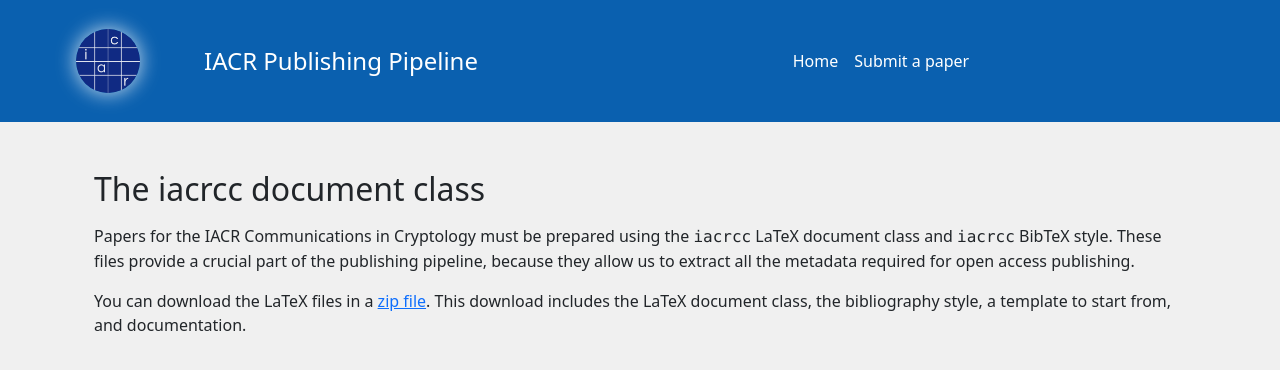
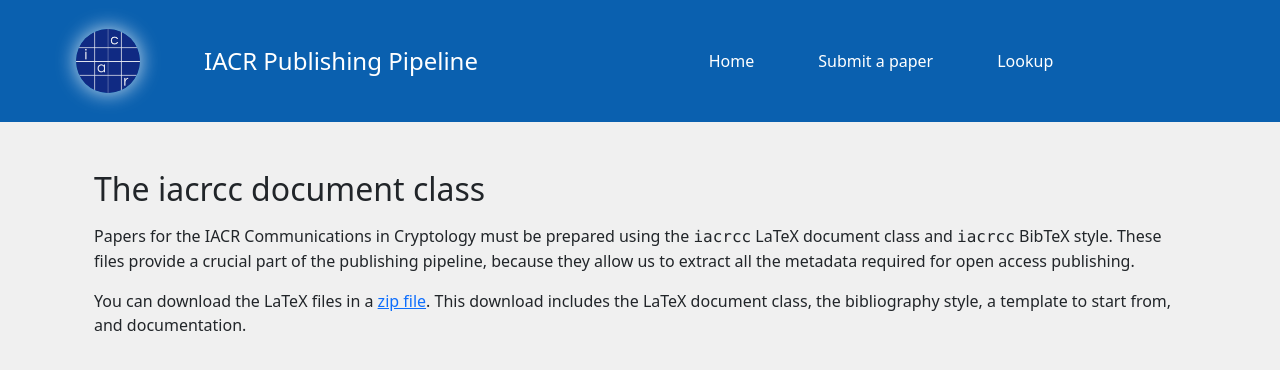
Before and after one commit to IACR/latex-submit, a Flask app: page /iacrcc in a window 1280 px wide. Shown: the top 370 px of the page. Run offline with Flask 2, Linux system fonts and the light colour scheme; parts of the project's set-up code (start-up, migrations or seed data) failed here and were passed over; some libraries are stand-ins or nearby versions.

Commit message:
Add menu item.

```diff
--- a/webapp/templates/base_header.html
+++ b/webapp/templates/base_header.html
@@ -31,20 +31,11 @@
               <a class="nav-link active" aria-current="page" href="/">Home</a>
             </li>
             <li class="nav-item">
-              <a class="nav-link active" aria-current="page" href="/submit">Submit a paper</a>
+              <a class="nav-link active ms-md-5" aria-current="page" href="/submit">Submit a paper</a>
             </li>
-{#            <li class="nav-item dropdown">
-              <a class="nav-link dropdown-toggle" href="#" role="button" data-bs-toggle="dropdown" aria-expanded="false">
-		Dropdown
-              </a>
-              <ul class="dropdown-menu">
-		<li><a class="dropdown-item" href="#">Action</a></li>
-		<li><a class="dropdown-item" href="#">Another action</a></li>
-		<li><hr class="dropdown-divider"></li>
-		<li><a class="dropdown-item" href="#">Something else here</a></li>
-              </ul>
+            <li class="nav-item">
+              <a class="nav-link active ms-md-5" aria-current="page" href="/funding">Lookup</a>
             </li>
-#}
 	  </ul>
 	</div>
       </div>
```
